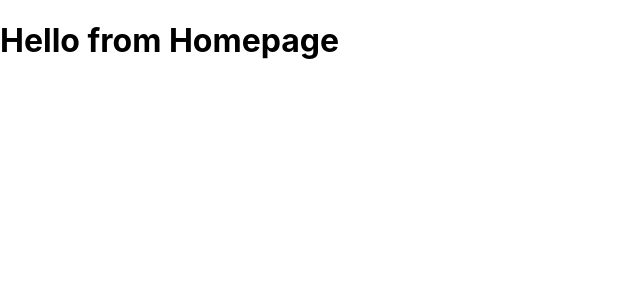
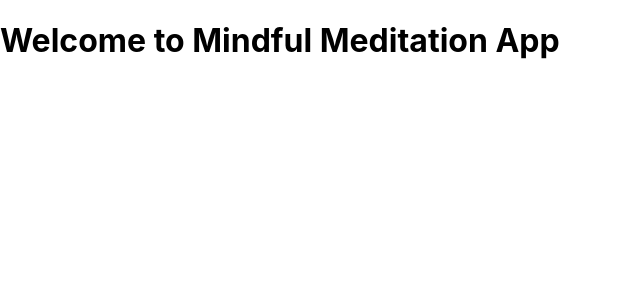
Before and after one commit to shreraje/Mindful, a React (Create React App) app in the folder mindful/: page / in a window 1280 px wide. Shown: the top 300 px of the page, without its empty margins (0-640 px from the left). Built offline with nearby package versions, Linux system fonts and the light colour scheme.

Commit message:
Setting up pages for the app

```diff
--- a/mindful/src/pages/Homepage.jsx
+++ b/mindful/src/pages/Homepage.jsx
@@ -2,7 +2,8 @@ import React from 'react';
 
 const Homepage = () => {
     return (
-        <h1>Hello from Homepage</h1>
+        <h1>Welcome to Mindful Meditation App</h1>
+
     );
 };
 
```
Also changed, not shown: mindful/src/pages/Breathingexercise.jsx (added), mindful/src/pages/PreviousWorkoutData.jsx (added), mindful/src/pages/Video.jsx (added), mindful/src/pages/Welcomepage.jsx (added).
